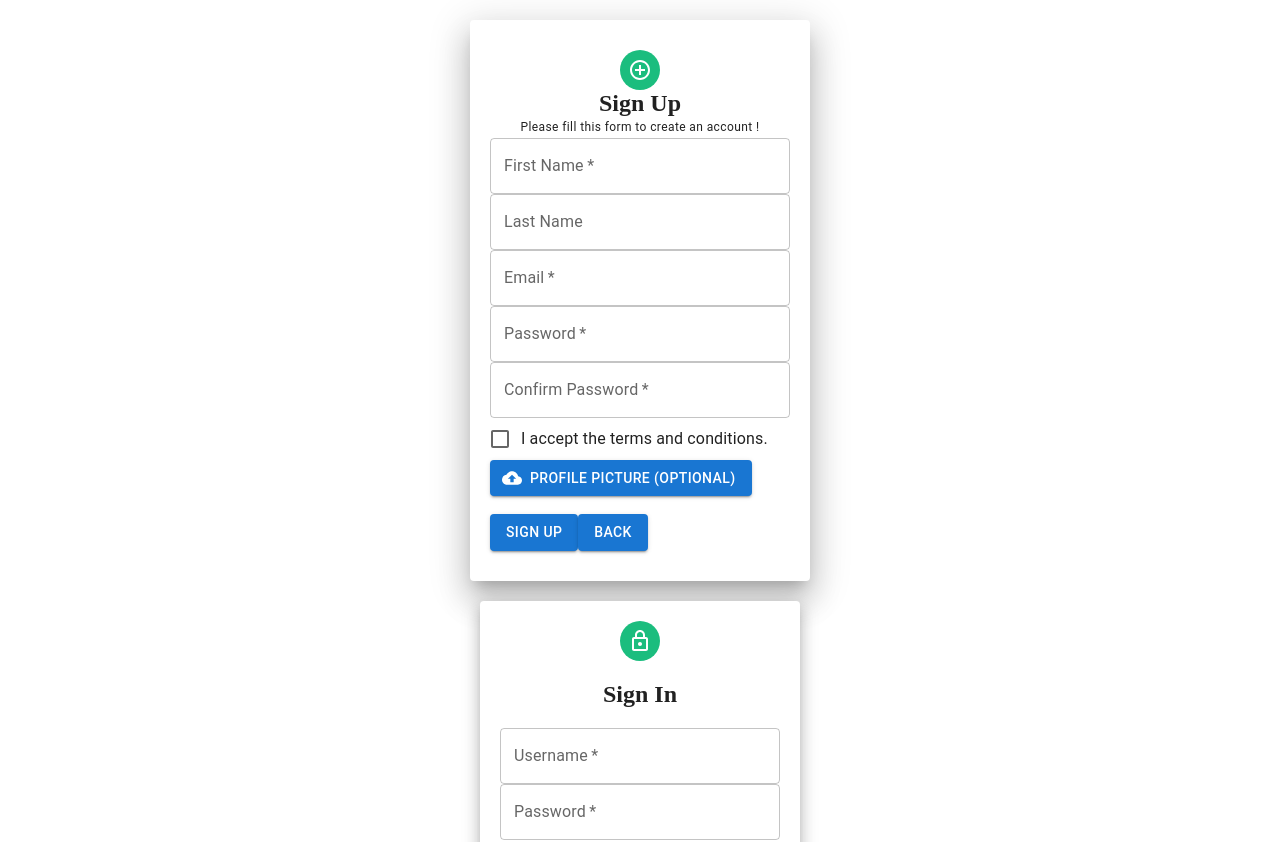
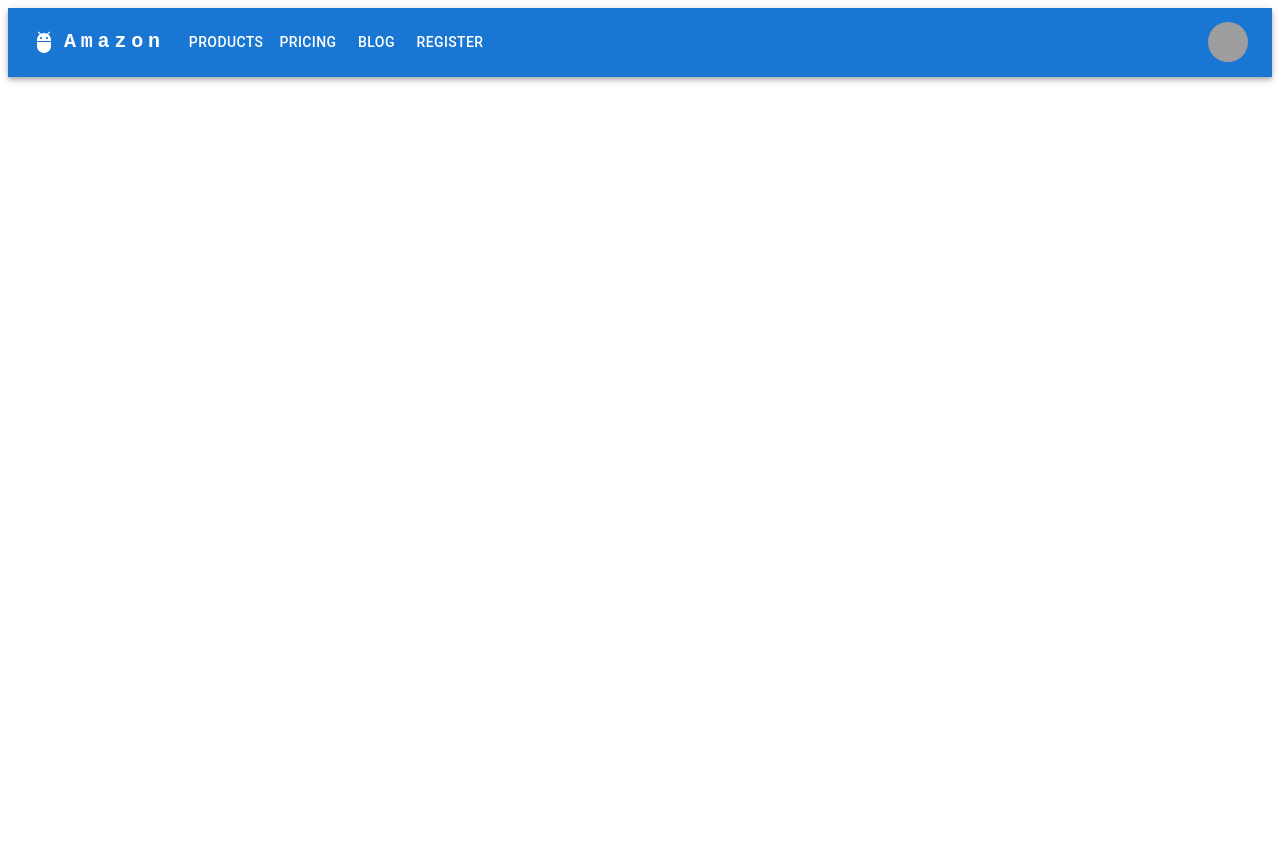
Before and after one commit to DhruvBacancy/amazon-clone-frontend, a React (Vite) app: page / in a window 1280 px wide. Shown: the top 842 px of the page. After the commit the page ends 800 px from the top, so only its background shows below. Built offline with nearby package versions, Linux system fonts and the light colour scheme; grey boxes are pictures that could not be loaded.

Commit message:
Sign up and login page inter routing done

```diff
--- a/src/App.jsx
+++ b/src/App.jsx
@@ -1,11 +1,16 @@
+import { Route, Routes } from "react-router-dom";
 import Login from "./components/user entry/Login";
 import Register from "./components/user entry/Register";
+import NavigationBar from "./components/NavigationBar";
 
 function App() {
   return (
     <>
-      <Register />
-      <Login />
+      <Routes>
+        <Route path="/" element={<NavigationBar />} />
+        <Route path="/register" element={<Register />} />
+        <Route path="login" element={<Login />} />
+      </Routes>
     </>
   );
 }
--- a/src/align.css
+++ b/src/align.css
@@ -1,14 +1,18 @@
+.button-parent{
+  display: flex;
+  place-items: center;
+  justify-content: space-between;
+}
+
 .align-right {
-  display: flex !important;
   justify-content: right !important;
 }
 
 .align-left {
-  display: flex !important;
   justify-content: left !important;
 }
 
 .align-center {
-  display: flex !important;
-  justify-content: left !important;
+  display: flex;
+  justify-content: center !important;
 }
--- /dev/null
+++ b/src/components/NavigationBar.jsx
@@ -0,0 +1,162 @@
+import * as React from "react";
+import AppBar from "@mui/material/AppBar";
+import Box from "@mui/material/Box";
+import Toolbar from "@mui/material/Toolbar";
+import IconButton from "@mui/material/IconButton";
+import Typography from "@mui/material/Typography";
+import Menu from "@mui/material/Menu";
+import MenuIcon from "@mui/icons-material/Menu";
+import Container from "@mui/material/Container";
+import Avatar from "@mui/material/Avatar";
+import Button from "@mui/material/Button";
+import Tooltip from "@mui/material/Tooltip";
+import MenuItem from "@mui/material/MenuItem";
+import AdbIcon from "@mui/icons-material/Adb";
+
+const pages = ["Products", "Pricing", "Blog", "Register"];
+const settings = ["Profile", "Account", "Dashboard", "Logout"];
+
+function NavigationBar() {
+  const [anchorElNav, setAnchorElNav] = React.useState(null);
+  const [anchorElUser, setAnchorElUser] = React.useState(null);
+
+  const handleOpenNavMenu = (event) => {
+    setAnchorElNav(event.currentTarget);
+  };
+  const handleOpenUserMenu = (event) => {
+    setAnchorElUser(event.currentTarget);
+  };
+
+  const handleCloseNavMenu = (event) => {
+    setAnchorElNav(null);
+  };
+
+  const handleCloseUserMenu = () => {
+    setAnchorElUser(null);
+  };
+
+  return (
+    <AppBar position="static">
+      <Container maxWidth="xl">
+        <Toolbar disableGutters>
+          <AdbIcon sx={{ display: { xs: "none", md: "flex" }, mr: 1 }} />
+          <Typography
+            variant="h6"
+            noWrap
+            component="a"
+            href="#app-bar-with-responsive-menu"
+            sx={{
+              mr: 2,
+              display: { xs: "none", md: "flex" },
+              fontFamily: "monospace",
+              fontWeight: 700,
+              letterSpacing: ".3rem",
+              color: "inherit",
+              textDecoration: "none",
+            }}
+          >
+            Amazon
+          </Typography>
+
+          <Box sx={{ flexGrow: 1, display: { xs: "flex", md: "none" } }}>
+            <IconButton
+              size="large"
+              aria-label="account of current user"
+              aria-controls="menu-appbar"
+              aria-haspopup="true"
+              onClick={handleOpenNavMenu}
+              color="inherit"
+            >
+              <MenuIcon />
+            </IconButton>
+            <Menu
+              id="menu-appbar"
+              anchorEl={anchorElNav}
+              anchorOrigin={{
+                vertical: "bottom",
+                horizontal: "left",
+              }}
+              keepMounted
+              transformOrigin={{
+                vertical: "top",
+                horizontal: "left",
+              }}
+              open={Boolean(anchorElNav)}
+              onClose={handleCloseNavMenu}
+              sx={{
+                display: { xs: "block", md: "none" },
+              }}
+            >
+              {pages.map((page) => (
+                <MenuItem key={page} onClick={handleCloseNavMenu}>
+                  <Typography textAlign="center">{page}</Typography>
+                </MenuItem>
+              ))}
+            </Menu>
+          </Box>
+          <AdbIcon sx={{ display: { xs: "flex", md: "none" }, mr: 1 }} />
+          <Typography
+            variant="h5"
+            noWrap
+            component="a"
+            href="#app-bar-with-responsive-menu"
+            sx={{
+              mr: 2,
+              display: { xs: "flex", md: "none" },
+              flexGrow: 1,
+              fontFamily: "monospace",
+              fontWeight: 700,
+              letterSpacing: ".3rem",
+              color: "inherit",
+              textDecoration: "none",
+            }}
+          >
+            LOGO
+          </Typography>
+          <Box sx={{ flexGrow: 1, display: { xs: "none", md: "flex" } }}>
+            {pages.map((page) => (
+              <Button
+                key={page}
+                onClick={handleCloseNavMenu}
+                sx={{ my: 2, color: "white", display: "block" }}
+              >
+                {page}
+              </Button>
+            ))}
+          </Box>
+
+          <Box sx={{ flexGrow: 0 }}>
+            <Tooltip title="Open settings">
+              <IconButton onClick={handleOpenUserMenu} sx={{ p: 0 }}>
+                <Avatar alt="Remy Sharp" src="/static/images/avatar/2.jpg" />
+              </IconButton>
+            </Tooltip>
+            <Menu
+              sx={{ mt: "45px" }}
+              id="menu-appbar"
+              anchorEl={anchorElUser}
+              anchorOrigin={{
+                vertical: "top",
+                horizontal: "right",
+              }}
+              keepMounted
+              transformOrigin={{
+                vertical: "top",
+                horizontal: "right",
+              }}
+              open={Boolean(anchorElUser)}
+              onClose={handleCloseUserMenu}
+            >
+              {settings.map((setting) => (
+                <MenuItem key={setting} onClick={handleCloseUserMenu}>
+                  <Typography textAlign="center">{setting}</Typography>
+                </MenuItem>
+              ))}
+            </Menu>
+          </Box>
+        </Toolbar>
+      </Container>
+    </AppBar>
+  );
+}
+export default NavigationBar;
--- a/src/components/user entry/Login.jsx
+++ b/src/components/user entry/Login.jsx
@@ -5,11 +5,11 @@ import {
   TextField,
   Button,
   Typography,
-  Link,
 } from "@mui/material";
 import LockOutlinedIcon from "@mui/icons-material/LockOutlined";
 import FormControlLabel from "@mui/material/FormControlLabel";
 import Checkbox from "@mui/material/Checkbox";
+import { Link } from "react-router-dom";
 const Login = () => {
   const paperStyle = {
     padding: 20,
@@ -59,7 +59,7 @@ const Login = () => {
         </Typography>
         <Typography>
           {" "}
-          Do you have an account ?<Link href="#">Sign Up</Link>
+          Do you have an account ?<Link to="/register">Sign Up</Link>
         </Typography>
       </Paper>
     </Grid>
--- a/src/components/user entry/Register.jsx
+++ b/src/components/user entry/Register.jsx
@@ -7,6 +7,7 @@ import Button from "@mui/material/Button";
 import { styled } from "@mui/material/styles";
 import CloudUploadIcon from "@mui/icons-material/CloudUpload";
 import "../../align.css";
+import { Link } from "react-router-dom";
 
 const Register = () => {
   const paperStyle = { padding: "30px 20px", width: 300, margin: "20px auto" };
@@ -80,19 +81,24 @@ const Register = () => {
             </Button>
           </div>
           <br />
-          <div>
+          <div className="button-parent">
             <div className="align-left">
               <Button type="submit" variant="contained" color="primary">
                 Sign up
               </Button>
-              <div className="align-right">
-                <Button type="submit" variant="contained" color="primary">
-                  Back
-                </Button>
-              </div>
+            </div>
+            <div className="align-right">
+              <Button type="submit" variant="contained" color="primary">
+                Back
+              </Button>
             </div>
           </div>
         </form>
+        <br />
+        <Typography>
+          Already have an account?
+          <Link to="/login">Login in</Link>
+        </Typography>
       </Paper>
     </Grid>
   );
--- a/src/main.jsx
+++ b/src/main.jsx
@@ -1,10 +1,13 @@
 import React from "react";
 import ReactDOM from "react-dom/client";
 import App from "./App.jsx";
+import { BrowserRouter } from "react-router-dom";
 // import './index.css'
 
 ReactDOM.createRoot(document.getElementById("root")).render(
   <React.StrictMode>
-    <App />
+    <BrowserRouter>
+      <App />
+    </BrowserRouter>
   </React.StrictMode>
 );
```
